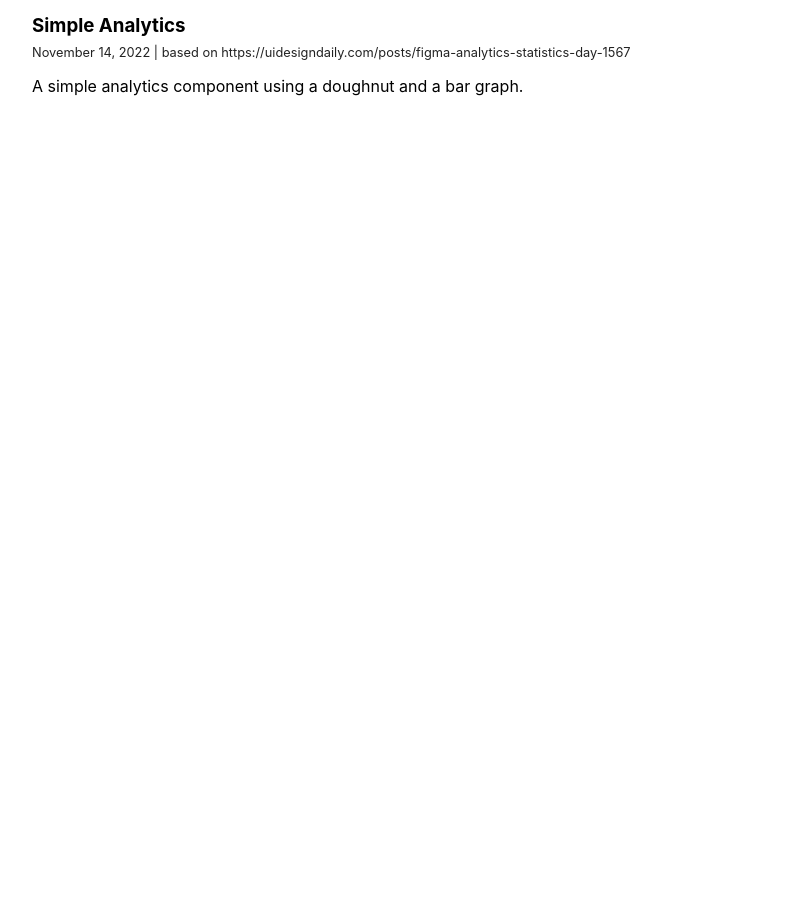
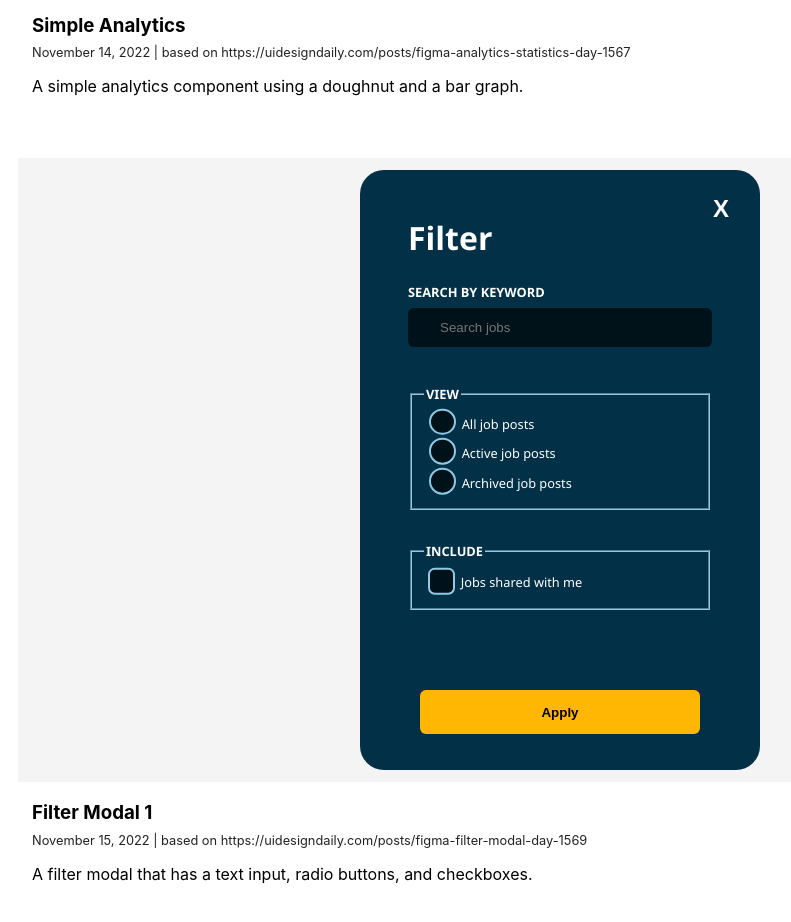
Before and after one commit to smtnhacker/design-daily-react, a React (Create React App) app: page / in a window 1280 px wide. Shown: the part 4260-5182 px from the top of the page, without its empty margins (80-871 px from the left). Before the commit the page ends 4460 px from the top, so only its background shows below. Built offline with nearby package versions, Linux system fonts and the light colour scheme.

Commit message:
entry: add filter modal

```diff
--- a/src/App.js
+++ b/src/App.js
@@ -37,6 +37,14 @@ function App() {
       }}>
         <Components.SimpleAnalytics.Component />
       </Frame>
+      <Frame {...Components.FilterModal01.meta} style={{
+        display: "flex",
+        flexDirection: "column",
+        justifyContent: "center",
+        alignItems: "center"
+      }}>
+        <Components.FilterModal01.Component />
+      </Frame>
     </div>
   );
 }
--- /dev/null
+++ b/src/components/FilterModal01/FilterModal01.jsx
@@ -0,0 +1,63 @@
+
+import styles from "./styles.module.css"
+
+const FilterModal01 = () => {
+    return (
+        <div className={styles.container}>
+            <div className={styles.top}>
+                <h1>Filter</h1>
+                <button className={styles.close}>
+                    X
+                </button>
+            </div>
+            <div className={styles.search}>
+                <label>
+                    <span>Search by Keyword</span>
+                    <input type="text" name="keyword" className={styles["search-bar"]} placeholder="Search jobs" />
+                </label>
+            </div>
+            <div className={styles.radio}>
+                <fieldset>
+                    <legend>View</legend>
+                    <div className={styles["radio-group"]}>
+                        <label className={styles["radio-item"]}>
+                            <input type="radio" name="view" value="all" />
+                            All job posts
+                        </label>
+                        <label className={styles["radio-item"]}>
+                            <input type="radio" name="view" value="active" />
+                            Active job posts
+                        </label>
+                        <label className={styles["radio-item"]}>
+                            <input type="radio" name="view" value="archived" />
+                            Archived job posts
+                        </label>
+                    </div>
+                </fieldset>
+            </div>
+            <div className={styles.checkbox}>
+                <fieldset>
+                    <legend>Include</legend>
+                    <div className={styles["checkbox-group"]}>
+                        <label className={styles["checkbox-item"]}>
+                            <input type="checkbox" name="shared" />
+                            Jobs shared with me
+                        </label>
+                    </div>
+                </fieldset>
+            </div>
+            <button className={styles["apply-btn"]}>
+                Apply
+            </button>
+        </div>
+    )
+}
+
+export const meta = {
+    title: "Filter Modal 1",
+    date: "November 15, 2022",
+    inspiration: "https://uidesigndaily.com/posts/figma-filter-modal-day-1569",
+    description: "A filter modal that has a text input, radio buttons, and checkboxes."
+}
+
+export default FilterModal01
--- /dev/null
+++ b/src/components/FilterModal01/styles.module.css
@@ -0,0 +1,156 @@
+.container {
+    --dark: #001219;
+    --light: #8ecae6;
+    --primary: #ffb703;
+    --primary-darker: #fb8500;
+    --bg: #023047;
+
+    font-family:'Segoe UI', Tahoma, Geneva, Verdana, sans-serif;
+    background-color: var(--bg);
+    color: white;
+
+    box-sizing: border-box;
+    padding: 24px 48px;
+    margin: 12px;
+    height: 600px;
+    width: 25rem;
+    border-radius: 24px;
+
+    display: flex;
+    flex-direction: column;
+}
+
+.container * {
+    box-sizing: border-box;
+}
+
+.container fieldset {
+    border-color: var(--light);
+}
+
+.top {
+    position: relative;
+}
+
+.top > .close {
+    cursor: pointer;
+    position: absolute;
+    top: 0;
+    right: -24px;
+    width: 30px;
+    height: 30px;
+    font-size: 1.5rem;
+    font-weight: bold;
+    color: inherit;
+    background: none;
+    border: none;
+}
+
+.search, .radio, .checkbox {
+    margin-bottom: 2rem;
+    display: flex;
+    flex-direction: column;
+}
+
+.search {
+    flex-direction: column;
+}
+
+.search span, .container legend {
+    text-transform: uppercase;
+    font-size: 0.8rem;
+    font-weight: bold;
+}
+
+.search input {
+    padding: 12px 12px 12px 32px;
+    margin: 6px 0px;
+    width: 100%;
+    background-color: var(--dark);
+    color: inherit;
+    border: none;
+    border-radius: 6px;
+}
+
+.radio-group {
+    display: flex;
+    flex-direction: column;
+}
+
+.radio-group label, .checkbox-group label {
+    display: flex;
+    font-size: 0.8rem;
+    align-items: center;
+}
+
+.radio-group input[type="radio"] {
+    appearance: none;
+    color: var(--light);
+    background-color: var(--dark);
+    width: 2em;
+    height: 2em;
+    border: 0.15em solid var(--light);
+    border-radius: 50%;
+    transform: translateY(-0.25em);
+    margin-right: 6px;
+
+    display: grid;
+    place-content: center;
+}
+
+.radio-group input[type="radio"]::before {
+    content: "";
+    width: 1em;
+    height: 1em;
+    border-radius: 50%;
+    transform: scale(0);
+    transition: 120ms transform ease-in-out;
+    background-color: var(--light);
+}
+
+.radio-group input[type="radio"]:checked::before {
+    transform: scale(1);
+}
+
+.checkbox-group input[type="checkbox"] {
+    appearance: none;
+    color: var(--light);
+    background-color: var(--dark);
+    width: 2em;
+    height: 2em;
+    border: 0.15em solid var(--light);
+    border-radius: 0.5em;
+    transform: translateY(-0.02em);
+    margin-right: 6px;
+
+    display: grid;
+    place-content: center;
+}
+
+.checkbox-group input[type="checkbox"]::before {
+    content: "";
+    width: 1.2em;
+    height: 1.2em;
+    border-radius: 0.25em;
+    transform: scale(0);
+    transition: 120ms transform ease-in-out;
+    background-color: var(--light);
+}
+
+.checkbox-group input[type="checkbox"]:checked::before {
+    transform: scale(1);
+}
+
+.apply-btn {
+    cursor: pointer;
+    margin: 3rem 12px 12px 12px;
+    height: 64px;
+    border: none;
+    border-radius: 6px;
+    background-color: var(--primary);
+    font-weight: bold;
+}
+
+.apply-btn:active {
+    background-color: var(--primary-darker);
+}
--- a/src/components/index.js
+++ b/src/components/index.js
@@ -4,6 +4,7 @@ import _WideSideNav01, { meta as WideSideNav01meta } from "./WideSideNav01/WideS
 import _RatingSection, { meta as RatingSectionmeta } from "./RatingSection/RatingSection"
 import _ButtonCoolHover01, { meta as ButtonCoolHover01meta } from "./ButtonCoolHover01/ButtonCoolHover01"
 import _SimpleAnalytics, { meta as SimpleAnalyticsmeta } from "./SimpleAnalytics/SimpleAnalytics"
+import _FilterModal01, { meta as FilterModal01meta } from "./FilterModal01/FilterModal01"
 //
 export const SideNav01 = { Component: _SideNav01, meta: SideNav01meta };
 export const HyperplexMenu01 = { Component: _HyperplexMenu01, meta: HyperplexMenu01meta };
@@ -11,3 +12,4 @@ export const WideSideNav01 = { Component: _WideSideNav01, meta: WideSideNav01met
 export const RatingSection = { Component: _RatingSection, meta: RatingSectionmeta };
 export const ButtonCoolHover01 = { Component: _ButtonCoolHover01, meta: ButtonCoolHover01meta };
 export const SimpleAnalytics = { Component: _SimpleAnalytics, meta: SimpleAnalyticsmeta };
+export const FilterModal01 = { Component: _FilterModal01, meta: FilterModal01meta };
```
